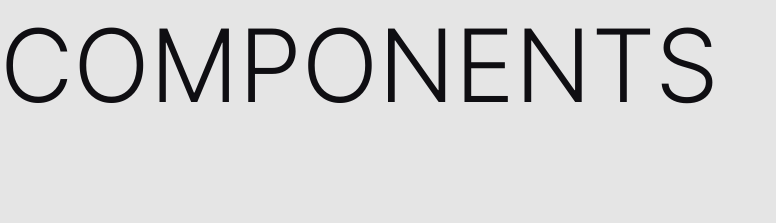
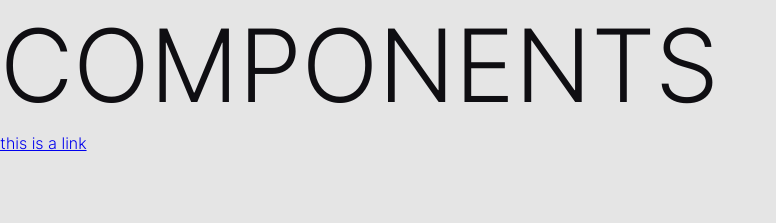
Before and after one commit to Beardography/Depot, a Vue app: page /components in a window 1280 px wide. Shown: the top 223 px of the page, without its empty margins (0-776 px from the left). Built offline with nearby package versions, Linux system fonts and the light colour scheme.

Commit message:
surfacing Link component

```diff
--- a/src/views/ComponentsView.vue
+++ b/src/views/ComponentsView.vue
@@ -1,3 +1,8 @@
+<script setup>
+import Link from '../components/Link.vue'
+</script>
+
 <template>
   <h1>Components</h1>
+  <Link target="_blank" href="https://www.google.com" text="this is a link" />
 </template>
```
